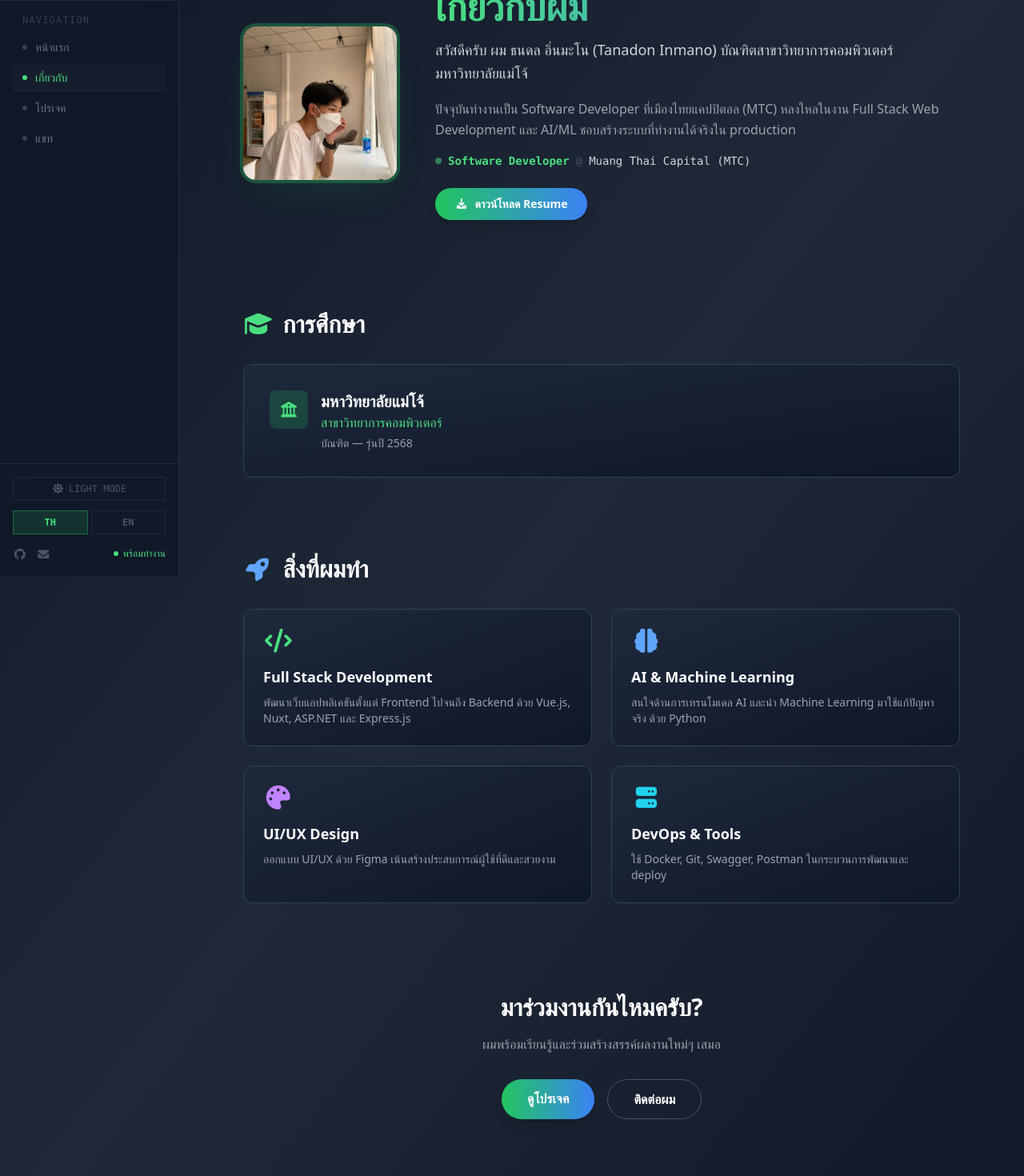
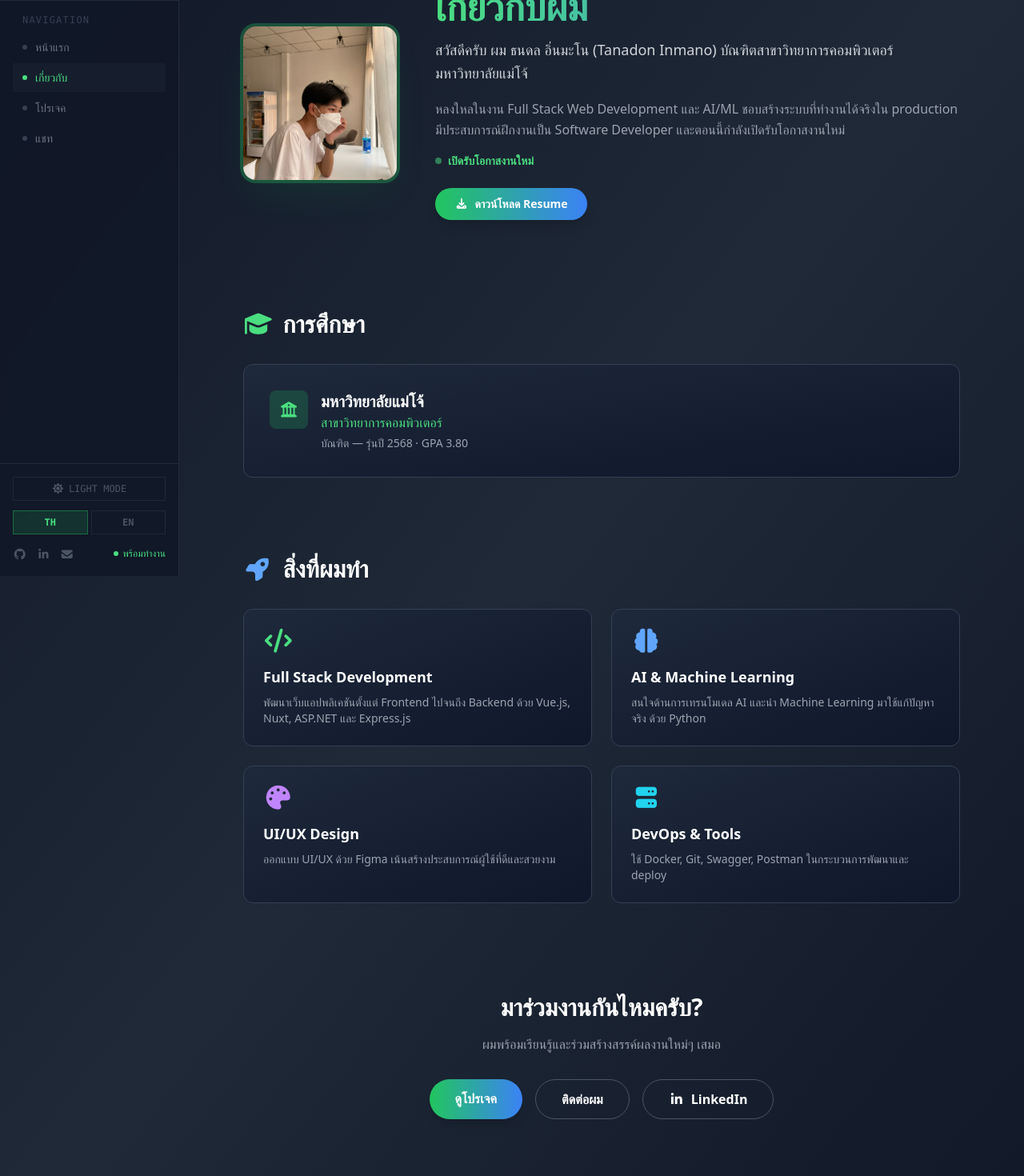
Before and after one commit to FramNaVer/Portfolio_personal, a Nuxt app: page /about in a window 1280 px wide. Shown: the part 80-1550 px from the top of the page at 80% size. Built offline with nearby package versions, Linux system fonts and the light colour scheme.

Commit message:
feat: update portfolio content to reflect current status and open opportunities; enhance SEO metadata

```diff
--- a/app/components/ExperienceTimeline.vue
+++ b/app/components/ExperienceTimeline.vue
@@ -80,14 +80,6 @@
 <script setup lang="ts">
 const entries = [
   {
-    period: 'พ.ค. 2026\n— ปัจจุบัน',
-    company: 'Muang Thai Capital (MTC)',
-    role: 'Software Developer',
-    description: 'เมืองไทยแคปปิตอล · Full-time',
-    type: 'work',
-    current: true
-  },
-  {
     period: '20 เม.ย.\n—  30 มิ.ย. 2026',
     company: 'Pransworks',
     role: 'Software Developer Intern',
@@ -96,7 +88,7 @@ const entries = [
     current: false
   },
   {
-    period: '2021\n— 2025',
+    period: '2022\n— 2026',
     company: 'มหาวิทยาลัยแม่โจ้',
     role: 'วิทยาการคอมพิวเตอร์',
     description: 'Maejo University · Computer Science · บัณฑิต รุ่นปี 2568',
--- a/app/components/OperatorHeader.vue
+++ b/app/components/OperatorHeader.vue
@@ -206,7 +206,7 @@
             </div>
           </div>
           <div class="px-4 sm:px-6 py-4 text-center">
-            <div class="text-xl font-bold text-purple-500 dark:text-purple-400 font-mono">CS</div>
+            <div class="text-xl font-bold text-purple-500 dark:text-purple-400 font-mono tabular-nums">3.80</div>
             <div class="text-xs font-mono text-slate-400 dark:text-gray-600 uppercase tracking-wider mt-1">
               {{ $t('operator.education') }}
             </div>
@@ -231,7 +231,7 @@ const props = defineProps<{
 const roles = [
   'Full Stack Developer',
   'AI/ML Enthusiast',
-  'Software Developer @ MTC'
+  'Open to New Opportunities'
 ]
 const { output: typedRole } = useTypewriter(roles)
 
@@ -256,14 +256,6 @@ const tools = [
 
 const timelineEntries = [
   {
-    period: 'พ.ค. 2026\n— ปัจจุบัน',
-    company: 'Muang Thai Capital (MTC)',
-    role: 'Software Developer',
-    description: 'เมืองไทยแคปปิตอล · Full-time',
-    type: 'work',
-    current: true
-  },
-  {
     period: '20 เม.ย.\n— 30 มิ.ย. 2026',
     company: 'Pransworks',
     role: 'Software Developer Intern',
@@ -272,7 +264,7 @@ const timelineEntries = [
     current: false
   },
   {
-    period: '2021\n— 2025',
+    period: '2022\n— 2026',
     company: 'มหาวิทยาลัยแม่โจ้',
     role: 'วิทยาการคอมพิวเตอร์',
     description: 'Maejo University · Computer Science · บัณฑิต รุ่นปี 2568',
--- a/app/layouts/default.vue
+++ b/app/layouts/default.vue
@@ -85,6 +85,10 @@
               class="text-slate-400 hover:text-slate-900 dark:text-gray-600 dark:hover:text-white transition-colors">
               <i class="fa-brands fa-github text-sm"></i>
             </a>
+            <a href="https://www.linkedin.com/in/tanadon-inmano-3bb94929a/" target="_blank"
+              class="text-slate-400 hover:text-blue-600 dark:text-gray-600 dark:hover:text-blue-400 transition-colors">
+              <i class="fa-brands fa-linkedin-in text-sm"></i>
+            </a>
             <a href="mailto:framnaver@gmail.com" class="text-slate-400 hover:text-slate-900 dark:text-gray-600 dark:hover:text-white transition-colors">
               <i class="fa-solid fa-envelope text-sm"></i>
             </a>
@@ -155,6 +159,21 @@
               {{ loc.code.toUpperCase() }}
             </button>
           </div>
+
+          <div class="flex justify-center gap-6 mt-6">
+            <a href="https://github.com/FramNaVer" target="_blank"
+              class="text-slate-400 hover:text-slate-900 dark:text-gray-500 dark:hover:text-white transition-colors">
+              <i class="fa-brands fa-github text-xl"></i>
+            </a>
+            <a href="https://www.linkedin.com/in/tanadon-inmano-3bb94929a/" target="_blank"
+              class="text-slate-400 hover:text-blue-600 dark:text-gray-500 dark:hover:text-blue-400 transition-colors">
+              <i class="fa-brands fa-linkedin-in text-xl"></i>
+            </a>
+            <a href="mailto:framnaver@gmail.com"
+              class="text-slate-400 hover:text-slate-900 dark:text-gray-500 dark:hover:text-white transition-colors">
+              <i class="fa-solid fa-envelope text-xl"></i>
+            </a>
+          </div>
         </div>
       </div>
     </Transition>
--- a/app/pages/about.vue
+++ b/app/pages/about.vue
@@ -22,12 +22,10 @@
                         <p class="text-slate-500 dark:text-gray-400 leading-relaxed mb-4">
                             {{ $t('about.bio2') }}
                         </p>
-                        <!-- Current job badge -->
+                        <!-- Open to work badge -->
                         <div class="flex items-center gap-2 mb-6 text-sm font-mono">
                             <div class="w-2 h-2 rounded-full bg-green-400 animate-pulse"></div>
-                            <span class="text-green-600 dark:text-green-400 font-semibold">Software Developer</span>
-                            <span class="text-slate-400 dark:text-gray-600">@</span>
-                            <span class="text-slate-700 dark:text-gray-300">Muang Thai Capital (MTC)</span>
+                            <span class="text-green-600 dark:text-green-400 font-semibold">{{ $t('about.openToWork') }}</span>
                         </div>
                         <a href="/resume.pdf" download
                             class="inline-flex items-center gap-2 bg-gradient-to-r from-blue-600 to-indigo-500 hover:from-blue-700 hover:to-indigo-600 dark:from-green-500 dark:to-blue-500 dark:hover:from-green-600 dark:hover:to-blue-600 px-6 py-2.5 rounded-full font-semibold text-sm text-white transition-all duration-300 transform hover:scale-105 shadow-lg">
@@ -106,7 +104,7 @@
             <div v-reveal class="max-w-2xl mx-auto">
                 <h2 class="text-3xl font-bold text-slate-900 dark:text-white mb-4">{{ $t('about.cta') }}</h2>
                 <p class="text-slate-500 dark:text-gray-400 mb-8">{{ $t('about.ctaDesc') }}</p>
-                <div class="flex justify-center gap-4">
+                <div class="flex flex-wrap justify-center gap-4">
                     <NuxtLink :to="localePath('/projects')"
                         class="bg-gradient-to-r from-blue-600 to-indigo-500 hover:from-blue-700 hover:to-indigo-600 dark:from-green-500 dark:to-blue-500 dark:hover:from-green-600 dark:hover:to-blue-600 text-white px-8 py-3 rounded-full font-semibold transition-all duration-300 transform hover:scale-105 shadow-lg">
                         {{ $t('about.viewProjects') }}
@@ -114,6 +112,11 @@
                     <a href="mailto:framnaver@gmail.com"
                         class="border border-slate-300 hover:border-blue-500 dark:border-gray-600 dark:hover:border-green-500 text-slate-700 dark:text-white px-8 py-3 rounded-full font-semibold transition-all duration-300 hover:bg-blue-500/10 dark:hover:bg-green-500/10">
                         {{ $t('hero.contactMe') }}
+                    </a>
+                    <a href="https://www.linkedin.com/in/tanadon-inmano-3bb94929a/" target="_blank"
+                        class="inline-flex items-center gap-2 border border-slate-300 hover:border-blue-500 dark:border-gray-600 dark:hover:border-blue-400 text-slate-700 dark:text-white px-8 py-3 rounded-full font-semibold transition-all duration-300 hover:bg-blue-500/10 dark:hover:bg-blue-500/10">
+                        <i class="fa-brands fa-linkedin-in"></i>
+                        LinkedIn
                     </a>
                 </div>
             </div>
--- a/i18n/locales/th.json
+++ b/i18n/locales/th.json
@@ -46,12 +46,13 @@
   "about": {
     "title": "เกี่ยวกับผม",
     "bio1": "สวัสดีครับ ผม {name} บัณฑิตสาขาวิทยาการคอมพิวเตอร์ มหาวิทยาลัยแม่โจ้",
-    "bio2": "ปัจจุบันทำงานเป็น Software Developer ที่เมืองไทยแคปปิตอล (MTC) หลงใหลในงาน Full Stack Web Development และ AI/ML ชอบสร้างระบบที่ทำงานได้จริงใน production",
+    "bio2": "หลงใหลในงาน Full Stack Web Development และ AI/ML ชอบสร้างระบบที่ทำงานได้จริงใน production มีประสบการณ์ฝึกงานเป็น Software Developer และตอนนี้กำลังเปิดรับโอกาสงานใหม่",
+    "openToWork": "เปิดรับโอกาสงานใหม่",
     "downloadResume": "ดาวน์โหลด Resume",
     "education": "การศึกษา",
     "university": "มหาวิทยาลัยแม่โจ้",
     "major": "สาขาวิทยาการคอมพิวเตอร์",
-    "year": "บัณฑิต — รุ่นปี 2568",
+    "year": "บัณฑิต — รุ่นปี 2568 · GPA 3.80",
     "whatIDo": "สิ่งที่ผมทำ",
     "fullstack": "Full Stack Development",
     "fullstackDesc": "พัฒนาเว็บแอปพลิเคชันตั้งแต่ Frontend ไปจนถึง Backend ด้วย Vue.js, Nuxt, ASP.NET และ Express.js",
@@ -71,9 +72,9 @@
     "active": "พร้อมทำงาน",
     "commandMode": "โหมดการทำงาน",
     "summary": "สรุปข้อมูล",
-    "summaryText": "บัณฑิตสาขาวิทยาการคอมพิวเตอร์ มหาวิทยาลัยแม่โจ้ ปัจจุบันทำงานเป็น Software Developer ที่เมืองไทยแคปปิตอล (MTC) หลงใหลในการพัฒนาเว็บแอปพลิเคชันและ AI/ML",
+    "summaryText": "บัณฑิตสาขาวิทยาการคอมพิวเตอร์ มหาวิทยาลัยแม่โจ้ มีประสบการณ์ฝึกงานเป็น Software Developer หลงใหลในการพัฒนาเว็บแอปพลิเคชันและ AI/ML กำลังเปิดรับโอกาสงานใหม่",
     "coreCapabilities": "ความสามารถหลัก",
-    "education": "ม.แม่โจ้",
+    "education": "GPA · ม.แม่โจ้",
     "capabilities": ["Web Development", "REST API", "Machine Learning", "Database Design", "UI/UX Figma", "Docker", "Git"],
     "experienceTimeline": "ประสบการณ์",
     "current": "ปัจจุบัน",
@@ -84,6 +85,6 @@
     "homeTitle": "Tanadon Inmano | Portfolio",
     "homeDescription": "Portfolio ของ ธนดล อิ่นมะโน - Full Stack Developer & AI Enthusiast",
     "aboutTitle": "เกี่ยวกับ | Tanadon Inmano",
-    "aboutDescription": "เรียนรู้เพิ่มเติมเกี่ยวกับ ธนดล อิ่นมะโน - นักศึกษาวิทยาการคอมพิวเตอร์ มหาวิทยาลัยแม่โจ้"
+    "aboutDescription": "เรียนรู้เพิ่มเติมเกี่ยวกับ ธนดล อิ่นมะโน - บัณฑิตวิทยาการคอมพิวเตอร์ มหาวิทยาลัยแม่โจ้ เปิดรับโอกาสงานใหม่"
   }
 }
--- a/nuxt.config.ts
+++ b/nuxt.config.ts
@@ -11,12 +11,12 @@ export default defineNuxtConfig({
         { rel: 'canonical', href: 'https://tanadon-i.com' }
       ],
       meta: [
-        { name: 'description', content: 'Full Stack Developer & AI/ML Enthusiast based in Chiang Mai, Thailand. Currently a Software Developer at Muang Thai Capital (MTC).' },
+        { name: 'description', content: 'Full Stack Developer & AI/ML Enthusiast based in Chiang Mai, Thailand. Open to new opportunities.' },
         // Open Graph (Facebook, LINE, LinkedIn, etc.)
         { property: 'og:type', content: 'website' },
         { property: 'og:site_name', content: 'Tanadon Inmano' },
         { property: 'og:title', content: 'Tanadon Inmano — Full Stack Developer' },
-        { property: 'og:description', content: 'Full Stack Developer & AI/ML Enthusiast based in Chiang Mai, Thailand. Currently a Software Developer at Muang Thai Capital (MTC).' },
+        { property: 'og:description', content: 'Full Stack Developer & AI/ML Enthusiast based in Chiang Mai, Thailand. Open to new opportunities.' },
         { property: 'og:url', content: 'https://tanadon-i.com' },
         // TODO: swap to a dedicated 1200×630 /og-image.png for a proper wide preview
         { property: 'og:image', content: 'https://tanadon-i.com/profile.png' },
```
Also changed, not shown: i18n/locales/en.json (+6 -5 lines), 2 other files (tests, documents, lock files or other folders).
